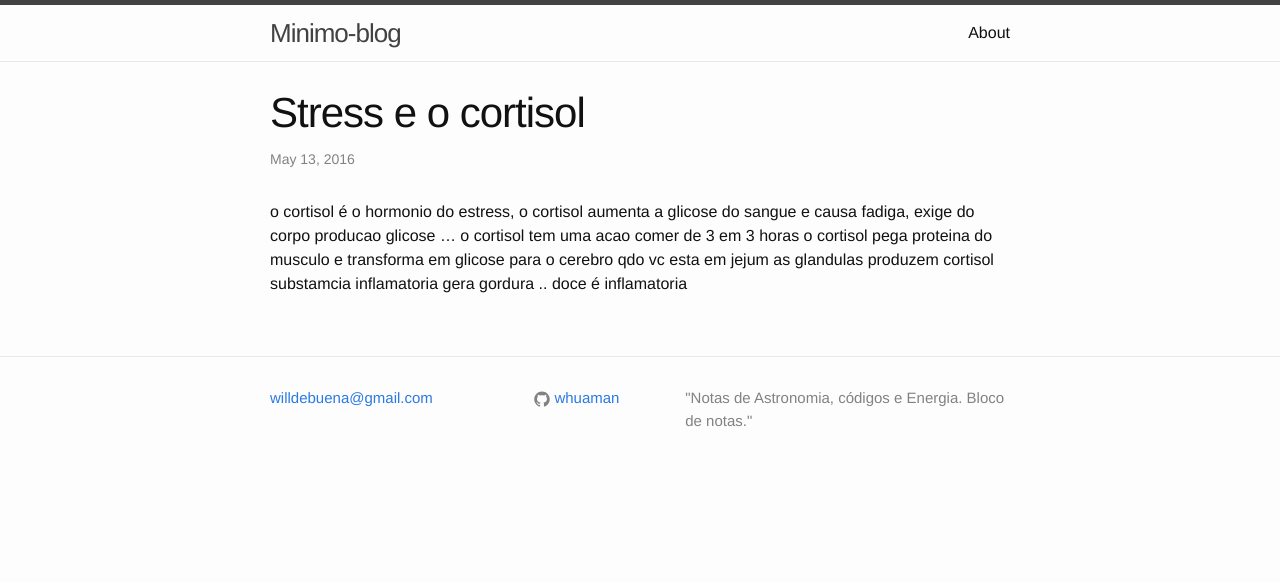
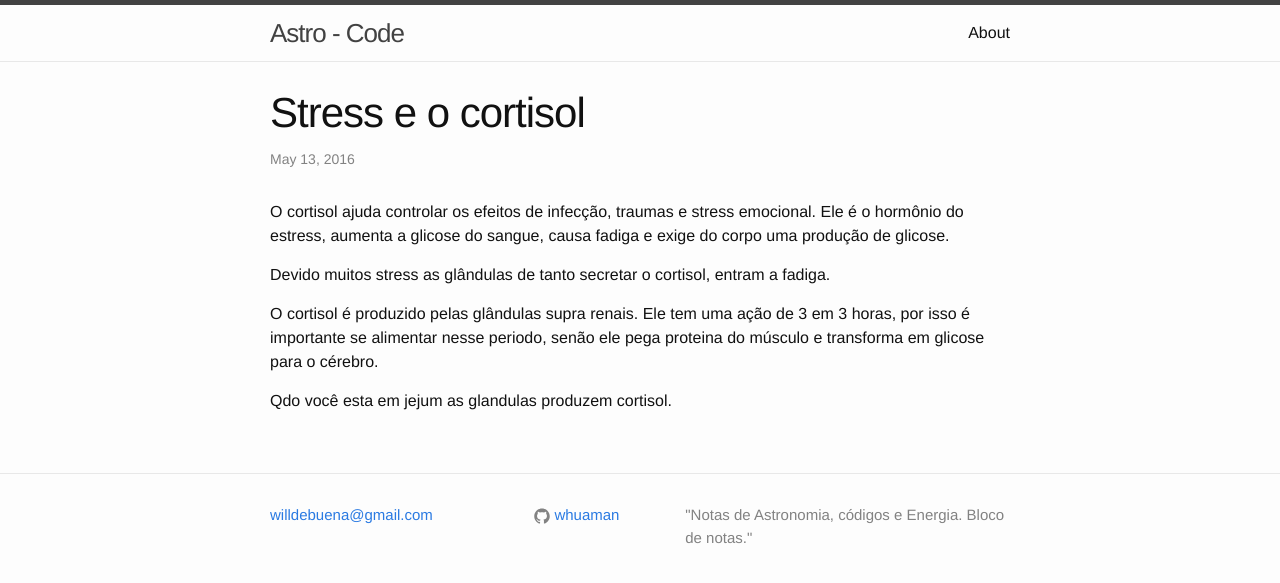
Before and after one commit to whuaman/whuaman.github.io, a Jekyll site: the page built from _posts/2016-05-13-cortisol-stress.markdown, in a window 1280 px wide. Shown: the top 583 px of the page. Built offline with Jekyll 4.4.1, drawn with Linux system fonts in a browser that asks for light colours.

Commit message:
correção nos posts

```diff
--- a/_config.yml
+++ b/_config.yml
@@ -6,7 +6,7 @@
 # 'jekyll serve'. If you change this file, please restart the server process.
 
 # Site settings
-title: Minimo-blog
+title: Astro - Code
 email: willdebuena@gmail.com
 description: >
   "Notas de Astronomia, códigos e Energia. Bloco de notas."
--- a/_posts/2016-05-13-Star1-Esfera-de-Dyson.markdown
+++ b/_posts/2016-05-13-Star1-Esfera-de-Dyson.markdown
@@ -1,6 +1,6 @@
 ---
 layout: post
-title:  "Star1, Esfera de Dyson"
+title:  "Star1 - Esfera de Dyson"
 date:   2016-05-13 11:09:03 -0300
 categories: jekyll update
 ---
@@ -9,7 +9,9 @@ Uma [Esfera de Dyson] é uma megaestrutura hipotética originalmente descrita pe
 Isso seria possível se alguém a construísse, quem? Alienígenas.
 Abre hipótese de civilizações extra-terreste.
 
-Sugeriram a hipotese da esfera de Dyson por causa estrela [KIC 8462852], que foi localizado pelo Telescópio Kepler.
+Sugeriram a hipótese da esfera de Dyson por causa estrela [KIC 8462852], que foi localizado pelo *Telescópio Kepler*.
+
+![Esfera de Dyson](http://mysteryplanet.com.ar/site/wp-content/uploads/2015/04/dyson_sphere.jpg)
 
 [Esfera de Dyson]: https://pt.wikipedia.org/wiki/Esfera_de_Dyson
 [KIC 8462852]: https://www.youtube.com/watch?v=jRAsddkoXj0
--- a/_posts/2016-05-13-cortisol-stress.markdown
+++ b/_posts/2016-05-13-cortisol-stress.markdown
@@ -4,16 +4,15 @@ title:  "Stress e o cortisol"
 date:   2016-05-13 11:09:03 -0300
 categories: jekyll update
 ---
-o cortisol é o hormonio do estress,
-o cortisol aumenta a glicose do sangue e causa fadiga,
-exige do corpo producao glicose …
-o cortisol tem uma acao
-comer de 3 em 3 horas
-o cortisol pega proteina do musculo e transforma
-em glicose para o cerebro
-qdo vc esta em jejum as glandulas produzem cortisol
-substamcia inflamatoria gera gordura ..
-doce é inflamatoria
+O cortisol ajuda controlar os efeitos de infecção, traumas e stress emocional.
+Ele é o hormônio do estress, aumenta a glicose do sangue, causa fadiga e exige do corpo uma produção de glicose.
+
+Devido muitos stress as glândulas de tanto secretar o cortisol, entram a fadiga.
+
+O cortisol é produzido pelas glândulas supra renais.
+Ele tem uma ação de 3 em 3 horas, por isso é importante se alimentar nesse periodo, senão ele pega proteina do músculo e transforma em glicose para o cérebro.
+
+Qdo você esta em jejum as glandulas produzem cortisol.
 
 [Esfera de Dyson]: https://pt.wikipedia.org/wiki/Esfera_de_Dyson
 [KIC 8462852]: https://www.youtube.com/watch?v=jRAsddkoXj0
```
Also changed, not shown: _posts/2016-05-10-welcome-to-jekyll.markdown (+6 -3 lines).
